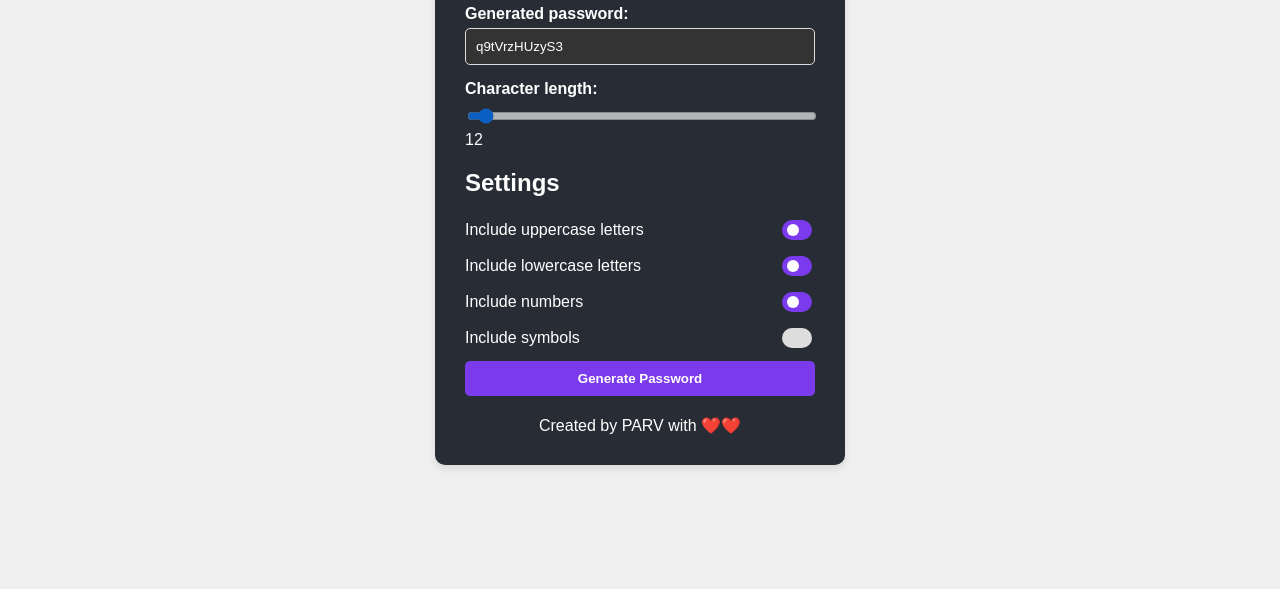
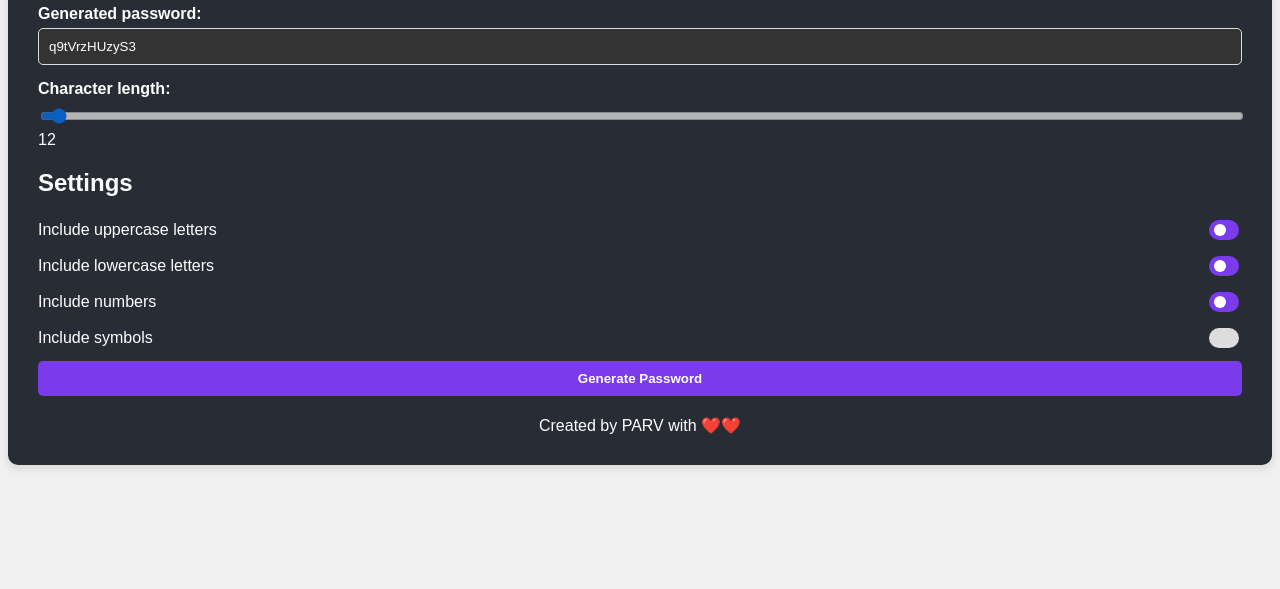
Before and after one commit to parv68/password-generator, a plain HTML site: page index.html in a window 1280 px wide. Shown: the part 227-816 px from the top of the page. Drawn offline with Linux system fonts and the light colour scheme.

Commit message:
rwd added in css

```diff
--- a/style.css
+++ b/style.css
@@ -13,7 +13,7 @@ body {
     padding: 30px;
     box-shadow: 0 4px 8px rgba(0, 0, 0, 0.1);
     color: #fff;
-    width: 350px;
+    width: 100%;
   }
 
   h1 {
```
